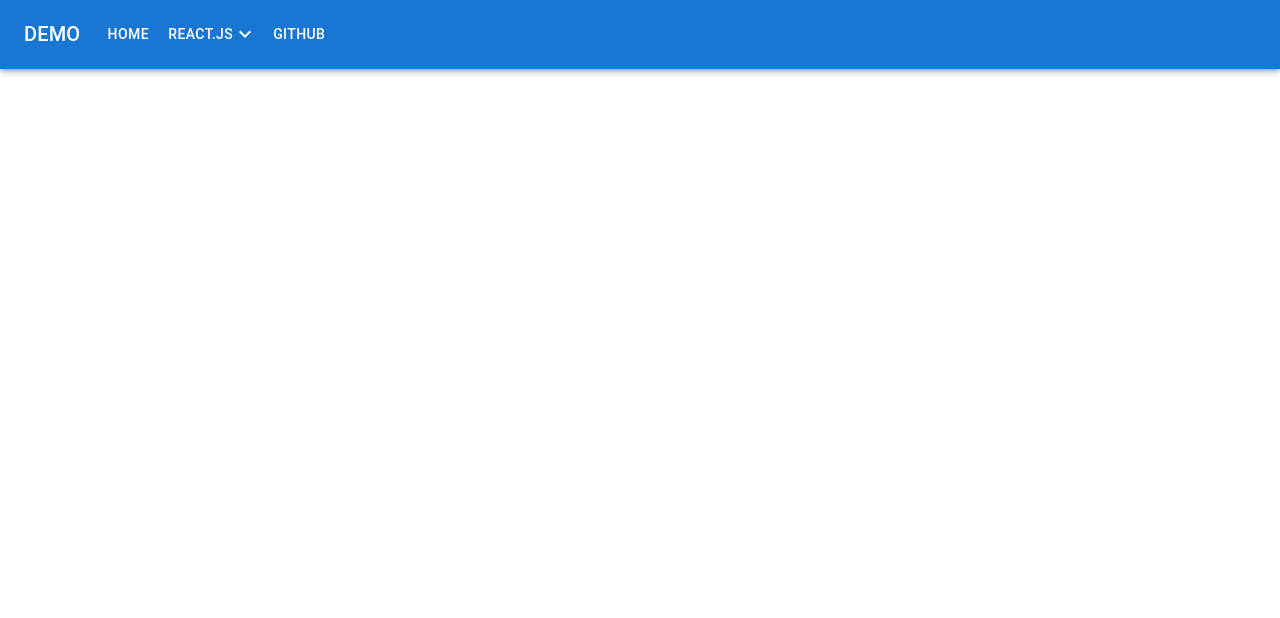
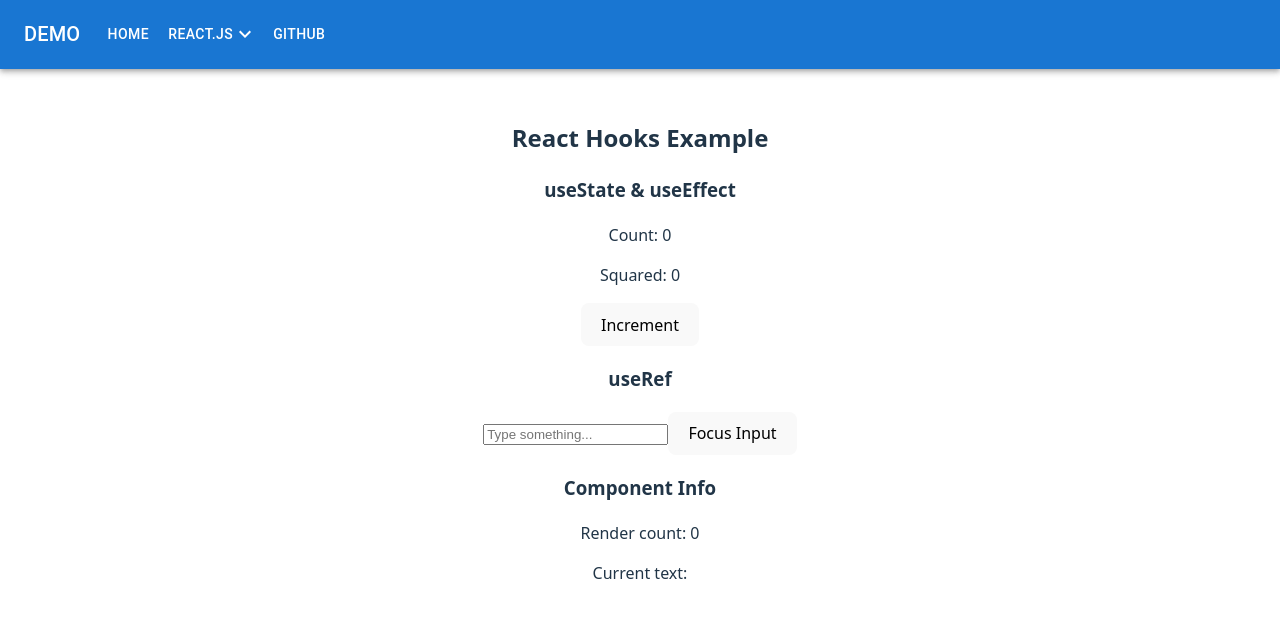
Before and after one commit to ganjianping/gjpd-reactjs19-vite, a React (Vite) app: page /demo/reactjs/hooks-example in a window 1280 px wide. Shown: the top 618 px of the page. Built offline with nearby package versions, Linux system fonts and the light colour scheme.

Commit message:
Add React Hooks examples and add it to menu configuration

```diff
--- a/src/App.jsx
+++ b/src/App.jsx
@@ -3,6 +3,7 @@ import { MainMenu } from './menu/Menu';
 import { Home } from './home/Home';
 import { JsxExample } from './demo/reactjs/JsxExample';
 import PropsExample from './demo/reactjs/PropsExample';
+import HooksExample from './demo/reactjs/HooksExample';
 import './App.css';
 
 function App() {
@@ -14,6 +15,7 @@ function App() {
           <Route path="/" element={<Home />} />
           <Route path="/demo/reactjs/jsx-example" element={<JsxExample />} />
           <Route path="/demo/reactjs/props-example" element={<PropsExample />} />
+          <Route path="/demo/reactjs/hooks-example" element={<HooksExample />} />
         </Routes>
       </div>
     </BrowserRouter>
--- /dev/null
+++ b/src/demo/reactjs/HooksExample.jsx
@@ -0,0 +1,72 @@
+import { useState, useEffect, useRef, useMemo, useCallback } from 'react';
+
+const HooksExample = () => {
+  // useState : returns a stateful value and a function to update it
+  const [count, setCount] = useState(0);
+  const [text, setText] = useState('');
+
+  // useRef : creates a mutable reference that persists across renders of a component.
+  const inputRef = useRef(null);
+  const renderCount = useRef(0);
+
+  // useEffect example
+  useEffect(() => {
+    console.log('Component mounted');
+    return () => console.log('Component unmounted');
+  }, []); // Empty array means this effect will only run once
+
+  useEffect(() => {
+    renderCount.current += 1;
+    console.log(`Component rendered ${renderCount.current} times`);
+  }); // No dependencies means this effect will run on every render
+
+  useEffect(() => {
+    document.title = `Count: ${count}`;
+  }, [count]); // Only re-run the effect if count changes
+
+  // useMemo : returns a memoized value
+  const expensiveValue = useMemo(() => {
+    console.log('Computing expensive value...');
+    return count * count;
+  }, [count]);
+
+  // useCallback : returns a memoized callback
+  const handleClick = useCallback(() => {
+    setCount(c => c + 1);
+  }, []); // Empty array means this callback will not change
+
+  return (
+    <div className="hooks-example">
+      <h2>React Hooks Example</h2>
+
+      <section>
+        <h3>useState & useEffect</h3>
+        <p>Count: {count}</p>
+        <p>Squared: {expensiveValue}</p>
+        <button onClick={handleClick}>Increment</button>
+      </section>
+
+      <section>
+        <h3>useRef</h3>
+        <input
+          ref={inputRef}
+          type="text"
+          value={text}
+          onChange={(e) => setText(e.target.value)}
+          placeholder="Type something..."
+        />
+        <button onClick={() => inputRef.current.focus()}>
+          Focus Input
+        </button>
+      </section>
+
+      <section>
+        <h3>Component Info</h3>
+        <p>Render count: {renderCount.current}</p>
+        <p>Current text: {text}</p>
+      </section>
+    </div>
+  );
+};
+
+export default HooksExample;
--- a/src/demo/reactjs/JsxExample.jsx
+++ b/src/demo/reactjs/JsxExample.jsx
@@ -34,6 +34,7 @@ export function JsxExample() {
       ) : (
         <p>Please log in</p>
       )}
+      {count >= 5 && <p>You're clicking a lot!</p>}
 
       <h3>Event Handling & useState hook</h3>
       <div>
--- a/src/menu/menu.json
+++ b/src/menu/menu.json
@@ -9,7 +9,8 @@
       "url": "/reactjs",
       "children": [
         { "label": "JSX", "url": "/demo/reactjs/jsx-example" },
-        { "label": "Props", "url": "/demo/reactjs/props-example" }
+        { "label": "Props", "url": "/demo/reactjs/props-example" },
+        { "label": "Hooks", "url": "/demo/reactjs/hooks-example" }
       ]
     },
     {
```
